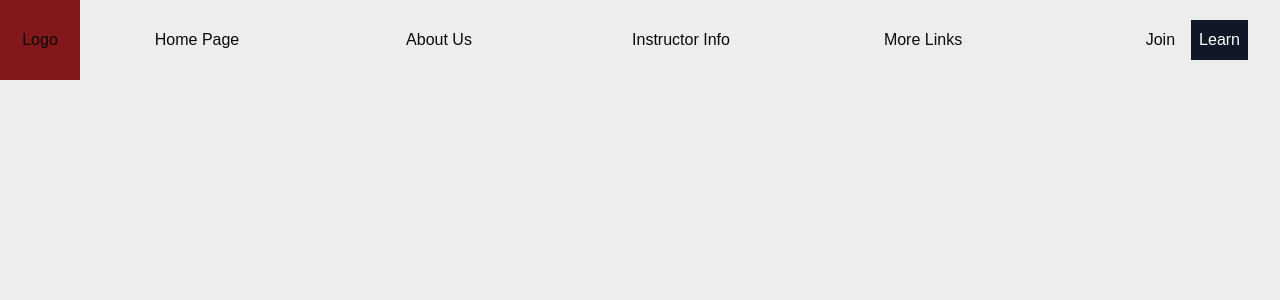
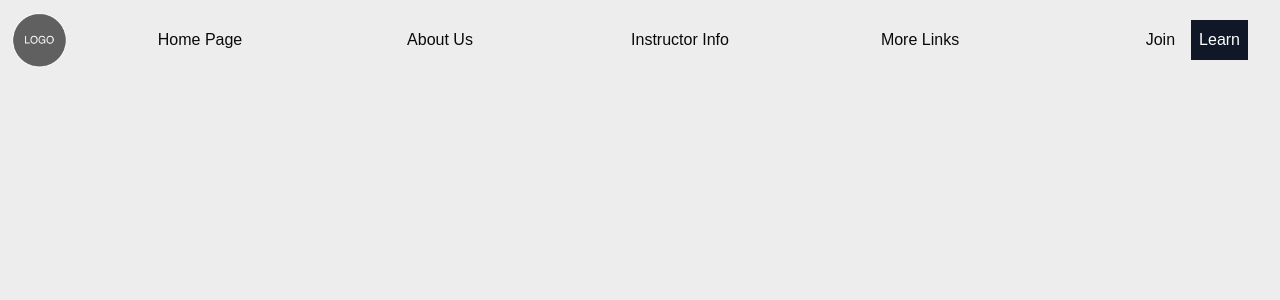
Before and after one commit to lloladin123/GymnasticsSaaS, a Next.js app: page / in a window 1280 px wide. Shown: the top 300 px of the page. Built offline with nearby package versions, Linux system fonts and the light colour scheme.

Commit message:
Refractor: cleaned up HTML and modularized components

```diff
--- a/app/page.tsx
+++ b/app/page.tsx
@@ -1,50 +1,19 @@
 import Image from "next/image";
 import Link from "next/link";
 import Logo from "@/components/Logo";
-
-interface navItemsProp {
-  link: string;
-  href: string;
-}
-
-const navItems: navItemsProp[] = [
-  { link: "Home Page", href: "#" },
-  { link: "About Us", href: "#" },
-  { link: "Instructor Info", href: "#" },
-  { link: "More Links", href: "#" },
-];
+import NavBar from "@/components/NavBar";
+import HeaderSideContent from "@/components/HeaderSideContent";
 
 export default function Home() {
   return (
     <>
       <header className="flex flex-row h-20">
         <h1 className="sr-only">Your Brand</h1>
-        <div className="Logo w-20 h-full bg-red-900 flex items-center justify-center hover:opacity-80 duration-300 ease-in-out">
+        <div className="Logo w-20 h-full flex items-center justify-center">
           <Logo></Logo>
         </div>
-        <nav aria-label="Main navigation" className="h-full w-9/12">
-          <ul className="w-full h-full grid [grid-template-columns:repeat(auto-fit,minmax(0,1fr))] gap-2">
-            {navItems.map((label, index) => (
-              <li key={index} className="w-full h-full">
-                <Link
-                  className="flex items-center justify-center w-full h-full hover:bg-gray-200 duration-300 ease-in-out"
-                  href={label.href}
-                >
-                  {label.link}
-                </Link>
-              </li>
-            ))}
-          </ul>
-        </nav>
-        <div className="flex flex-row space-x-4 ml-auto items-center justify-center pr-8">
-          <Link href="">Join</Link>
-          <Link
-            className="bg-gray-900 p-2 text-white hover:bg-gray-700 duration-300 ease-in-out"
-            href=""
-          >
-            Learn
-          </Link>
-        </div>
+        <NavBar></NavBar>
+        <HeaderSideContent></HeaderSideContent>
       </header>
     </>
   );
--- /dev/null
+++ b/components/HeaderSideContent.tsx
@@ -0,0 +1,21 @@
+import Link from "next/link";
+import React from "react";
+
+const HeaderSideContent = () => {
+  return (
+    <>
+      {" "}
+      <div className="flex flex-row space-x-4 ml-auto items-center justify-center pr-8">
+        <Link href="">Join</Link>
+        <Link
+          className="bg-gray-900 p-2 text-white hover:bg-gray-700 duration-300 ease-in-out"
+          href=""
+        >
+          Learn
+        </Link>
+      </div>
+    </>
+  );
+};
+
+export default HeaderSideContent;
--- a/components/Logo.tsx
+++ b/components/Logo.tsx
@@ -1,7 +1,16 @@
+import Image from "next/image";
 import React from "react";
+import LogoImage from "@/images/logo-placeholder-image.png";
+import Link from "next/link";
 
 const Logo = () => {
-  return <div>Logo</div>;
+  return (
+    <div>
+      <Link href="#" className="hover:opacity-80 duration-300 ease-in-out">
+        <Image src={LogoImage} alt="Logo" />
+      </Link>
+    </div>
+  );
 };
 
 export default Logo;
--- /dev/null
+++ b/components/NavBar.tsx
@@ -0,0 +1,38 @@
+import Link from "next/link";
+import React from "react";
+
+interface navItemsProp {
+  link: string;
+  href: string;
+}
+
+const navItems: navItemsProp[] = [
+  { link: "Home Page", href: "#" },
+  { link: "About Us", href: "#" },
+  { link: "Instructor Info", href: "#" },
+  { link: "More Links", href: "#" },
+];
+
+const NavBar = () => {
+  return (
+    <>
+      {" "}
+      <nav aria-label="Main navigation" className="h-full w-9/12">
+        <ul className="w-full h-full grid [grid-template-columns:repeat(auto-fit,minmax(0,1fr))]">
+          {navItems.map((label, index) => (
+            <li key={index} className="w-full h-full">
+              <Link
+                className="flex items-center justify-center w-full h-full hover:bg-gray-200 duration-300 ease-in-out"
+                href={label.href}
+              >
+                {label.link}
+              </Link>
+            </li>
+          ))}
+        </ul>
+      </nav>
+    </>
+  );
+};
+
+export default NavBar;
```
